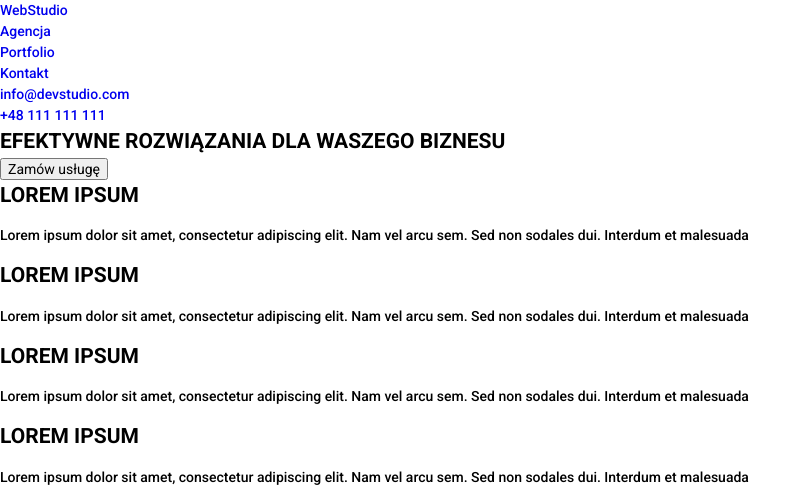
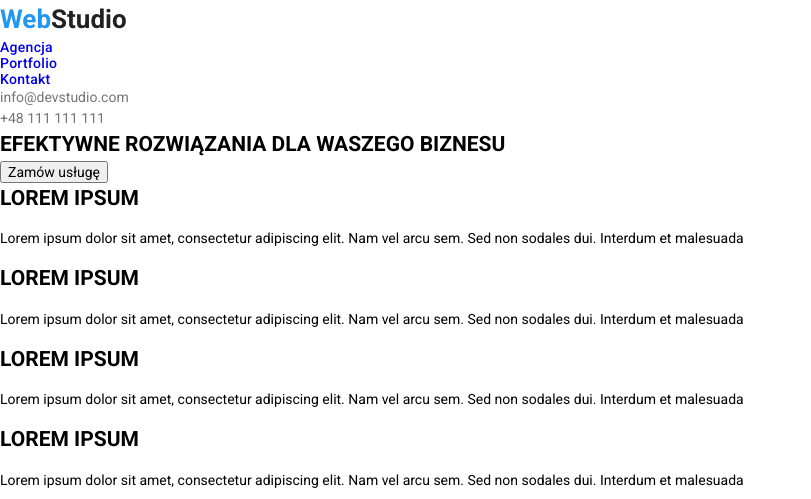
Before and after one commit to DavidKniotek/goit-markup-hw-03, a plain HTML site: page index.html in a window 1280 px wide. Shown: the top 499 px of the page, without its empty margins (0-811 px from the left). Drawn offline with nearby package versions, Linux system fonts and the light colour scheme.

Commit message:
Poprawa kolorów na stronie

```diff
--- a/CSS/styles.css
+++ b/CSS/styles.css
@@ -1,10 +1,7 @@
 :root {
-    --text-color: #881111;
-    --background-color: grey;
-    --focus-color: #8a088a;
-    --hover-color: #19bb19;
-    --selection-color: violet;
-    --selection-background-color: purple;
+    --text-color: #212121;
+    --contact-color: #757575;
+    --webstudio-color: #2196F3;
 }
 
 h1,
@@ -34,6 +31,29 @@ img {
 
 }
 
+.main-logo-pt1 {
+    color: var(--webstudio-color);
+    font-weight: 700;
+    font-size: 26px;
+}
+
+.main-logo-pt2 {
+    color: var(--text-color);
+    font-weight: 700;
+    font-size: 26px;
+}
+
+.main-menu {
+    font-weight: 500;
+    font-size: 14px;
+    line-height: 16px;
+    letter-spacing: 0.02em;
+}
+
+.contact {
+    color: var(--contact-color);
+}
+
 .container {
     width: 1600px;
 }
@@ -42,7 +62,6 @@ body {
     font-family: 'Roboto', sans-serif;
     color: black;
     font-size: 14px;
-    font-weight: 500;
     line-height: 1.5;
 }
 
@@ -54,25 +73,27 @@ body {
     text-decoration: none;
 }
 
-.span {
-    color: blue;
-}
-
 .link::selection {
-    color: var(--selection-color);
-    background-color: var(--selection-background-color);
+    color: var(--webstudio-color);
 }
 
 .link:hover {
-    color: var(--hover-color);
+    color: var(--webstudio-color);
     cursor: pointer;
 }
 
 .link:focus {
-    color: var(--focus-color)
+    color: var(--webstudio-color)
 }
 
 .section {
     color: var(--text-color);
-    background-color: var(--background-color);
 }
+
+.address-style {
+    font-style: normal;
+}
+
+.last-email-underline {
+    text-decoration: underline;
+}
--- a/index.html
+++ b/index.html
@@ -21,9 +21,11 @@
   <body>
     <header class="header">
       <div class="container">
-        <a class="link" href="./index.html"><span>Web</span>Studio</a>
+        <a class="link main-logo-pt2" href="./index.html"
+          ><span class="main-logo-pt1">Web</span>Studio</a
+        >
         <nav>
-          <ul>
+          <ul class="main-menu">
             <li><a class="link" href="./agencja.html">Agencja</a></li>
             <li><a class="link" href="./portfolio.html">Portfolio</a></li>
             <li><a class="link" href="./kontakt.html">Kontakt</a></li>
@@ -31,11 +33,11 @@
         </nav>
         <ul>
           <li>
-            <a class="link" href="mailto:info@devstudio.com"
+            <a class="link contact" href="mailto:info@devstudio.com"
               >info@devstudio.com</a
             >
           </li>
-          <li><a class="link" href="tel:48111111111">+48 111 111 111</a></li>
+          <li><a class="link contact" href="tel:48111111111">+48 111 111 111</a></li>
         </ul>
       </div>
     </header>
@@ -166,18 +168,18 @@
       </section>
     </main>
     <footer>
-      <address>
+      <address class="address-style">
         <ul>
           <li>
-            <a class="link" href="/index.html"><span>Web</span>Studio</a>
+            <a class="link main-logo-pt2" href="/index.html"><span class="main-logo-pt1">Web</span>Studio</a>
           </li>
           <li>m. Warszawa, Aleje Jerozolimskie 21</li>
           <li>
-            <a class="link" href="mailto:info@devstudio.com"
+            <a class="link contact last-email-underline" href="mailto:info@devstudio.com"
               >info@devstudio.com</a
             >
           </li>
-          <li><a class="link" href="tel:48111111111">+48 111 111 111</a></li>
+          <li><a class="link contact" href="tel:48111111111">+48 111 111 111</a></li>
         </ul>
       </address>
     </footer>
```
